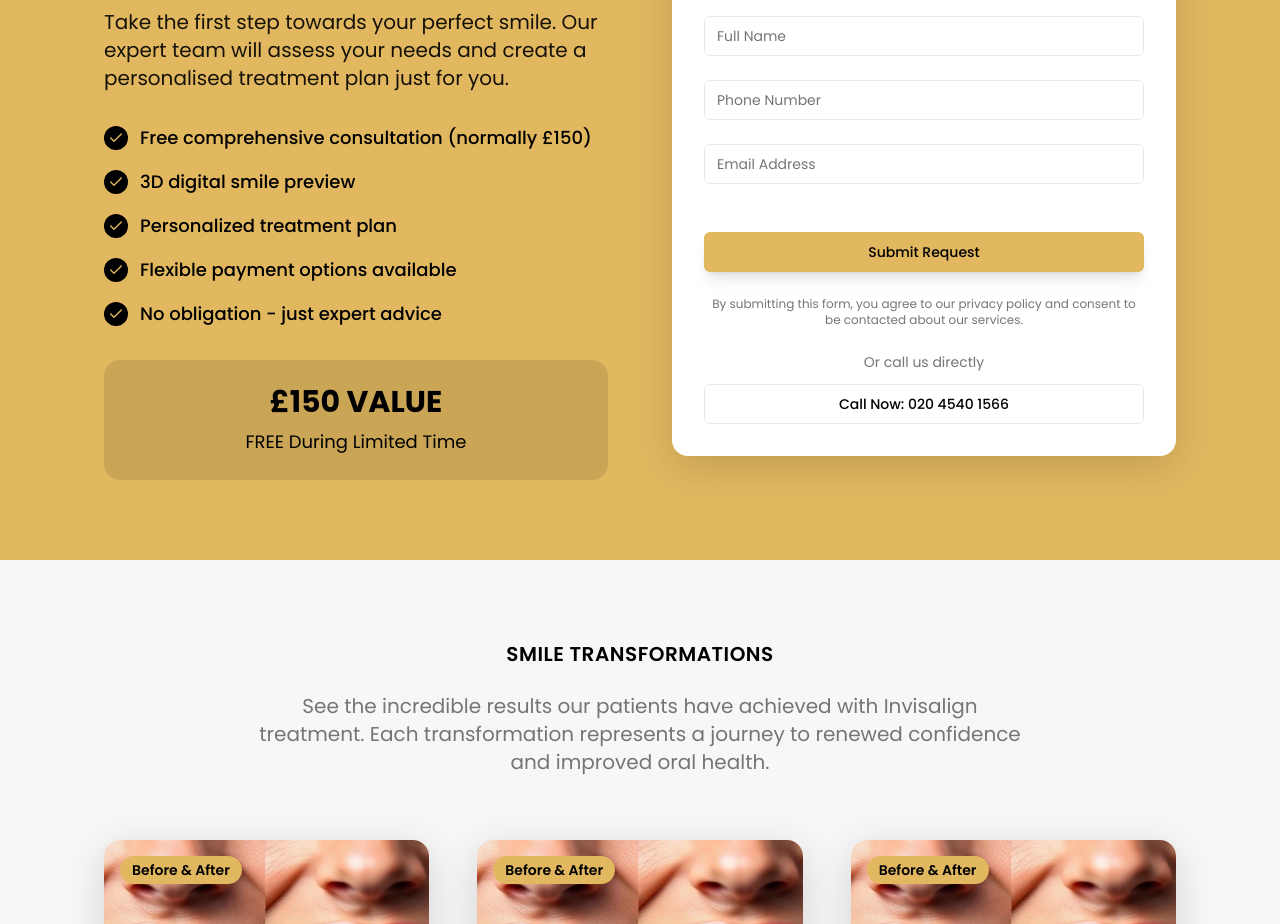
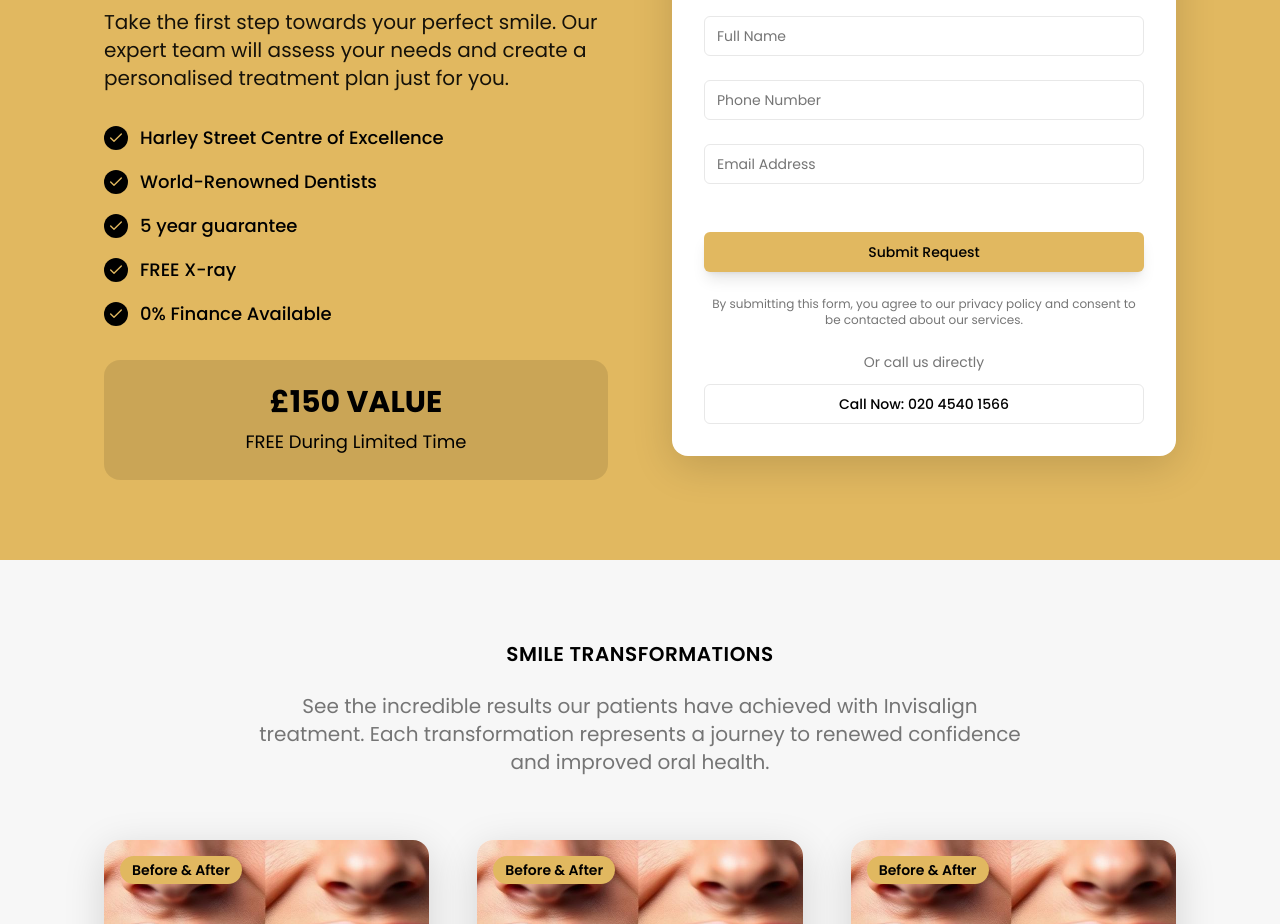
Before and after one commit to keshb1996/smile-london-landing-pages, a React (Vite) app: page / in a window 1280 px wide. Shown: the part 8014-8938 px from the top of the page. Built offline with nearby package versions, Linux system fonts and the light colour scheme.

Commit message:
Update CTA benefits to match Hero section

```diff
--- a/src/components/FinalCTA.tsx
+++ b/src/components/FinalCTA.tsx
@@ -1,7 +1,13 @@
 import { Check } from 'lucide-react';
 import ConsultationForm from './ConsultationForm';
 const FinalCTA = () => {
-  const benefits = ["Free comprehensive consultation (normally £150)", "3D digital smile preview", "Personalized treatment plan", "Flexible payment options available", "No obligation - just expert advice"];
+  const benefits = [
+    "Harley Street Centre of Excellence",
+    "World-Renowned Dentists",
+    "5 year guarantee",
+    "FREE X-ray",
+    "0% Finance Available"
+  ];
   return <section className="bg-dental-gold">
       <div className="dental-section">
         <div className="grid lg:grid-cols-2 gap-16 items-center">
```
